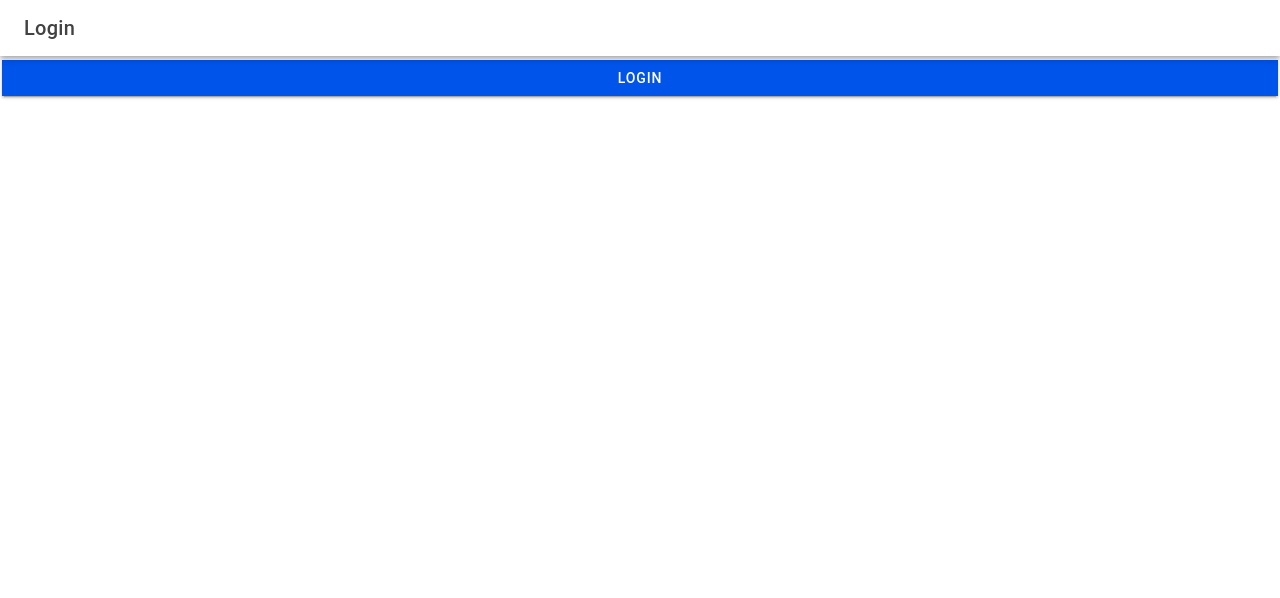
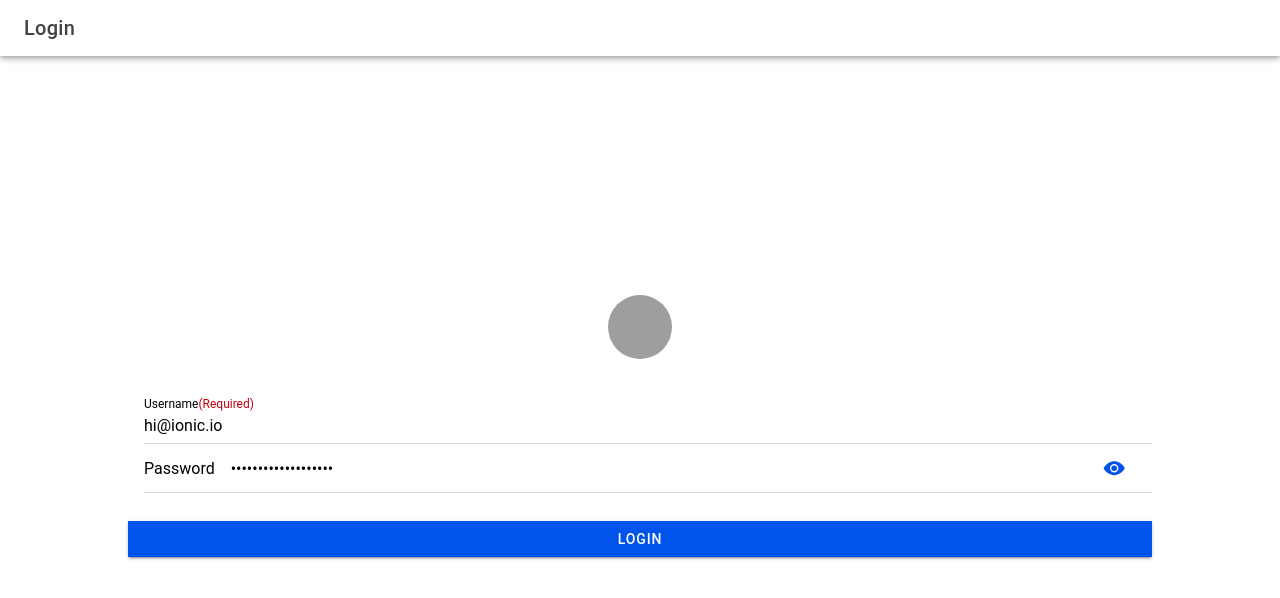
Before and after one commit to Marjon143/it35-lab, a React (Vite) app: page /it35-lab in a window 1280 px wide. Shown: the top 598 px of the page. Built offline with nearby package versions, Linux system fonts and the light colour scheme; grey boxes are pictures that could not be loaded.

Commit message:
explore ionic framework component

```diff
--- a/src/pages/Login.tsx
+++ b/src/pages/Login.tsx
@@ -1,39 +1,72 @@
+import React from 'react';
 import {
   IonButton,
   IonButtons,
   IonContent,
   IonHeader,
+  IonInput,
   IonMenuButton,
   IonPage,
+  IonText,
   IonTitle,
   IonToolbar,
-      useIonRouter
+  IonItem,
+  IonList,
+  useIonRouter,
+  IonInputPasswordToggle,
+  IonAvatar,
+  IonLabel
 } from '@ionic/react';
 
 const Login: React.FC = () => {
   const navigation = useIonRouter();
 
   const doLogin = () => {
-      navigation.push('/it35-lab/app','forward','replace');
-  }
-
+    navigation.push('/it35-lab/app', 'forward', 'replace');
+  };
 
   return (
     <IonPage>
       <IonHeader>
         <IonToolbar>
-            <IonButtons slot='start'>
-              <IonMenuButton></IonMenuButton>
+          <IonButtons slot="start">
+            <IonMenuButton />
           </IonButtons>
           <IonTitle>Login</IonTitle>
         </IonToolbar>
       </IonHeader>
-        <IonContent fullscreen>
 
-        <IonButton onClick={() => doLogin()} expand="full">
+      <IonContent fullscreen className="ion-text-center">
+        <div style={{ display: 'flex', justifyContent: 'center', flexDirection: 'column', alignItems: 'center', height: '100%' }}>
+
+          {}
+          <IonAvatar style={{ marginBottom: '20px' }}>
+            <img alt="Silhouette of a person's head" src="https://encrypted-tbn0.gstatic.com/images?q=tbn:ANd9GcTNt-Vy_I4LN6JZhvwnJpxoetaJP321ospbf_fxhzPABPv1k67JLDsQbammchNbmtep_H1RVS0-rq9_qqdpO8vYgA" />
+          </IonAvatar>
+
+          <IonList style={{ width: '80%' }}>
+            {}
+            <IonItem>
+              <IonInput labelPlacement="floating" value="hi@ionic.io">
+                <div slot="label">
+                  Username<IonText color="danger">(Required)</IonText>
+                </div>
+              </IonInput>
+            </IonItem>
+
+            {}
+            <IonItem>
+              <IonInput type="password" label="Password" value="NeverGonnaGiveYouUp">
+                <IonInputPasswordToggle slot="end" />
+              </IonInput>
+            </IonItem>
+          </IonList>
+
+          {}
+          <IonButton onClick={() => doLogin()} expand="full" style={{ marginTop: '20px', width: '80%' }}>
             Login
           </IonButton>
-
+        </div>
       </IonContent>
     </IonPage>
   );
--- a/src/pages/home-tabs/Feed.tsx
+++ b/src/pages/home-tabs/Feed.tsx
@@ -1,3 +1,4 @@
+import React from 'react';
 import {
   IonButtons,
   IonContent,
@@ -5,8 +6,14 @@ import {
   IonMenuButton,
   IonPage,
   IonTitle,
-      IonToolbar
+  IonToolbar,
+  IonCard,
+  IonCardContent,
+  IonCardHeader,
+  IonCardSubtitle,
+  IonCardTitle
 } from '@ionic/react';
+
 const Feed: React.FC = () => {
   return (
     <IonPage>
@@ -19,20 +26,32 @@ import {
         </IonToolbar>
       </IonHeader>
       <IonContent fullscreen>
-
         <div
           style={{
             display: 'flex',
             alignItems: 'center',
             justifyContent: 'center',
             height: '100%',
+            flexDirection: 'column',
+            gap: '20px',
           }}
         >
-          Feed
+          <IonCard>
+            <img alt="Silhouette of mountains" src="https://nationaltoday.com/wp-content/uploads/2020/02/doggy-date-night.jpg" />
+            <IonCardHeader>
+              <IonCardTitle>Tanly</IonCardTitle>
+              <IonCardSubtitle>Cutie</IonCardSubtitle>
+            </IonCardHeader>
+            <IonCardContent>
+              pagka lovely sa doggy
+            </IonCardContent>
+          </IonCard>
+
+          {}
         </div>
-
       </IonContent>
     </IonPage>
   );
 };
+
 export default Feed;
--- a/src/pages/home-tabs/Search.tsx
+++ b/src/pages/home-tabs/Search.tsx
@@ -4,22 +4,33 @@ import {
   IonHeader,
   IonMenuButton,
   IonPage,
+  IonSearchbar,
   IonTitle,
   IonToolbar
 } from '@ionic/react';
+
 const Search: React.FC = () => {
   return (
     <IonPage>
       <IonHeader>
         <IonToolbar>
-            <IonButtons slot='start'>
-              <IonMenuButton></IonMenuButton>
+          <IonButtons slot="start">
+            <IonMenuButton />
           </IonButtons>
           <IonTitle>Search</IonTitle>
         </IonToolbar>
+        <IonToolbar>
+          {/* Align the search bar to the left */}
+          <IonSearchbar
+            style={{
+              width: '100%',
+              marginLeft: '10px', // add some left margin to give a little space
+            }}
+            debounce={0}
+          />
+        </IonToolbar>
       </IonHeader>
       <IonContent fullscreen>
-
         <div
           style={{
             display: 'flex',
@@ -30,9 +41,9 @@ import {
         >
           Search
         </div>
-
       </IonContent>
     </IonPage>
   );
 };
+
 export default Search;
```
Lines whose indentation alone changed are shown as unchanged.
